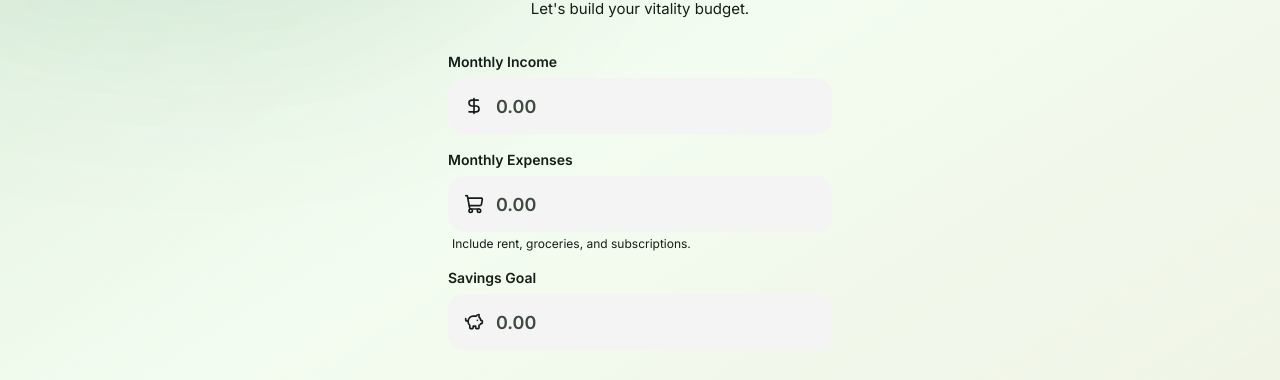
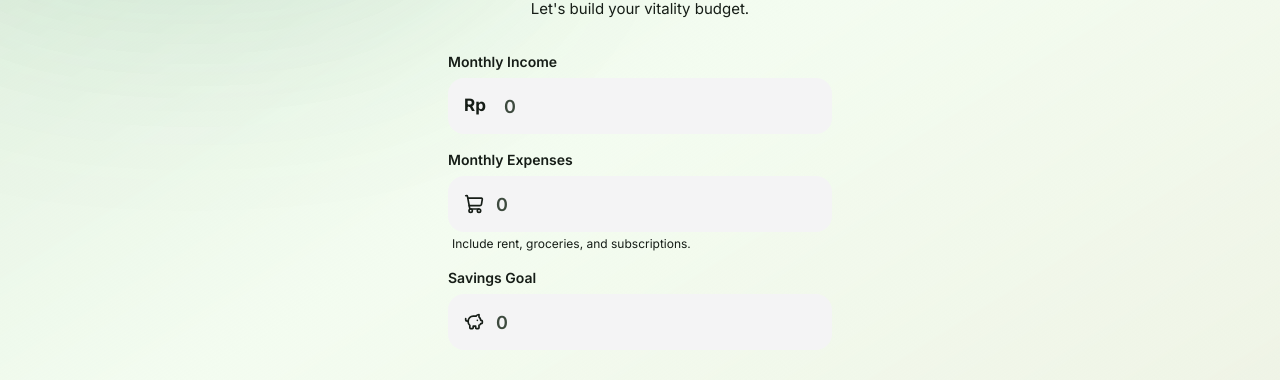
Before and after one commit to Notron-cmd/EconoMeal, a Next.js app in the folder apps/web/: page /financial-setup in a window 1280 px wide. Shown: the part 299-679 px from the top of the page. Built offline with nearby package versions, Linux system fonts and the light colour scheme.

Commit message:
financial-setup: Rupiah + format ribuan; onboarding: dots lebih jelas
- Ganti dari Dollar/Rp placeholder jadi Rp prefix + format ribuan (. separator)

- Input numbers pakai type text + inputMode numeric biar format dot works

- Dots onboarding pakai bg-on-surface-variant/25 + ring biar keliatan

```diff
--- a/apps/web/src/app/financial-setup/page.tsx
+++ b/apps/web/src/app/financial-setup/page.tsx
@@ -1,7 +1,7 @@
 "use client"
 
 import { useState } from "react"
-import { DollarSign, ShoppingCart, PiggyBank, ChevronRight, Loader2 } from "lucide-react"
+import { ShoppingCart, PiggyBank, ChevronRight, Loader2 } from "lucide-react"
 import { useRouter } from "next/navigation"
 import { Button } from "@/components/ui/button"
 import { Input } from "@/components/ui/input"
@@ -20,14 +20,24 @@ export default function FinancialSetupPage() {
   const totalSteps = 2
   const progress = (step / totalSteps) * 100
 
+  const formatRupiah = (value: string) => {
+    const digits = value.replace(/\D/g, "")
+    return digits.replace(/\B(?=(\d{3})+(?!\d))/g, ".")
+  }
+
+  const parseRupiah = (value: string) => value.replace(/\./g, "")
+
   const handleChange = (field: string) => (e: React.ChangeEvent<HTMLInputElement>) => {
-    setForm((prev) => ({ ...prev, [field]: e.target.value }))
+    const raw = e.target.value
+    const digits = raw.replace(/\D/g, "")
+    const formatted = formatRupiah(digits)
+    setForm((prev) => ({ ...prev, [field]: formatted }))
   }
 
   const handleCalculate = () => {
-    const income = Number(form.monthlyIncome)
-    const expenses = Number(form.monthlyExpenses)
-    const savings = Number(form.savingsGoal)
+    const income = Number(parseRupiah(form.monthlyIncome))
+    const expenses = Number(parseRupiah(form.monthlyExpenses))
+    const savings = Number(parseRupiah(form.savingsGoal))
 
     if (!income || income <= 0) return
 
@@ -74,13 +84,14 @@ export default function FinancialSetupPage() {
                   Monthly Income
                 </label>
                 <div className="relative">
-                  <DollarSign className="absolute left-4 top-1/2 -translate-y-1/2 w-5 h-5 text-outline" />
+                  <span className="absolute left-4 top-1/2 -translate-y-1/2 text-[17px] font-bold text-outline">Rp</span>
                   <Input
-                    type="number"
-                    placeholder="0.00"
+                    type="text"
+                    inputMode="numeric"
+                    placeholder="0"
                     value={form.monthlyIncome}
                     onChange={handleChange("monthlyIncome")}
-                    className="pl-12 text-lg font-semibold h-14"
+                    className="pl-14 text-lg font-semibold h-14"
                   />
                 </div>
               </div>
@@ -92,8 +103,9 @@ export default function FinancialSetupPage() {
                 <div className="relative">
                   <ShoppingCart className="absolute left-4 top-1/2 -translate-y-1/2 w-5 h-5 text-outline" />
                   <Input
-                    type="number"
-                    placeholder="0.00"
+                    type="text"
+                    inputMode="numeric"
+                    placeholder="0"
                     value={form.monthlyExpenses}
                     onChange={handleChange("monthlyExpenses")}
                     className="pl-12 text-lg font-semibold h-14"
@@ -111,8 +123,9 @@ export default function FinancialSetupPage() {
                 <div className="relative">
                   <PiggyBank className="absolute left-4 top-1/2 -translate-y-1/2 w-5 h-5 text-outline" />
                   <Input
-                    type="number"
-                    placeholder="0.00"
+                    type="text"
+                    inputMode="numeric"
+                    placeholder="0"
                     value={form.savingsGoal}
                     onChange={handleChange("savingsGoal")}
                     className="pl-12 text-lg font-semibold h-14"
--- a/apps/web/src/app/onboarding/page.tsx
+++ b/apps/web/src/app/onboarding/page.tsx
@@ -96,10 +96,10 @@ export default function OnboardingPage() {
             {slides.map((_, i) => (
               <div
                 key={i}
-                className={`h-2 rounded-full transition-all duration-300 ${
+                className={`rounded-full transition-all duration-300 ${
                   i === step
-                    ? "w-8 bg-primary"
-                    : "w-2 bg-outline-variant"
+                    ? "w-8 h-2.5 bg-primary"
+                    : "w-2.5 h-2.5 bg-on-surface-variant/25 ring-1 ring-inset ring-on-surface-variant/10"
                 }`}
               />
             ))}
```
